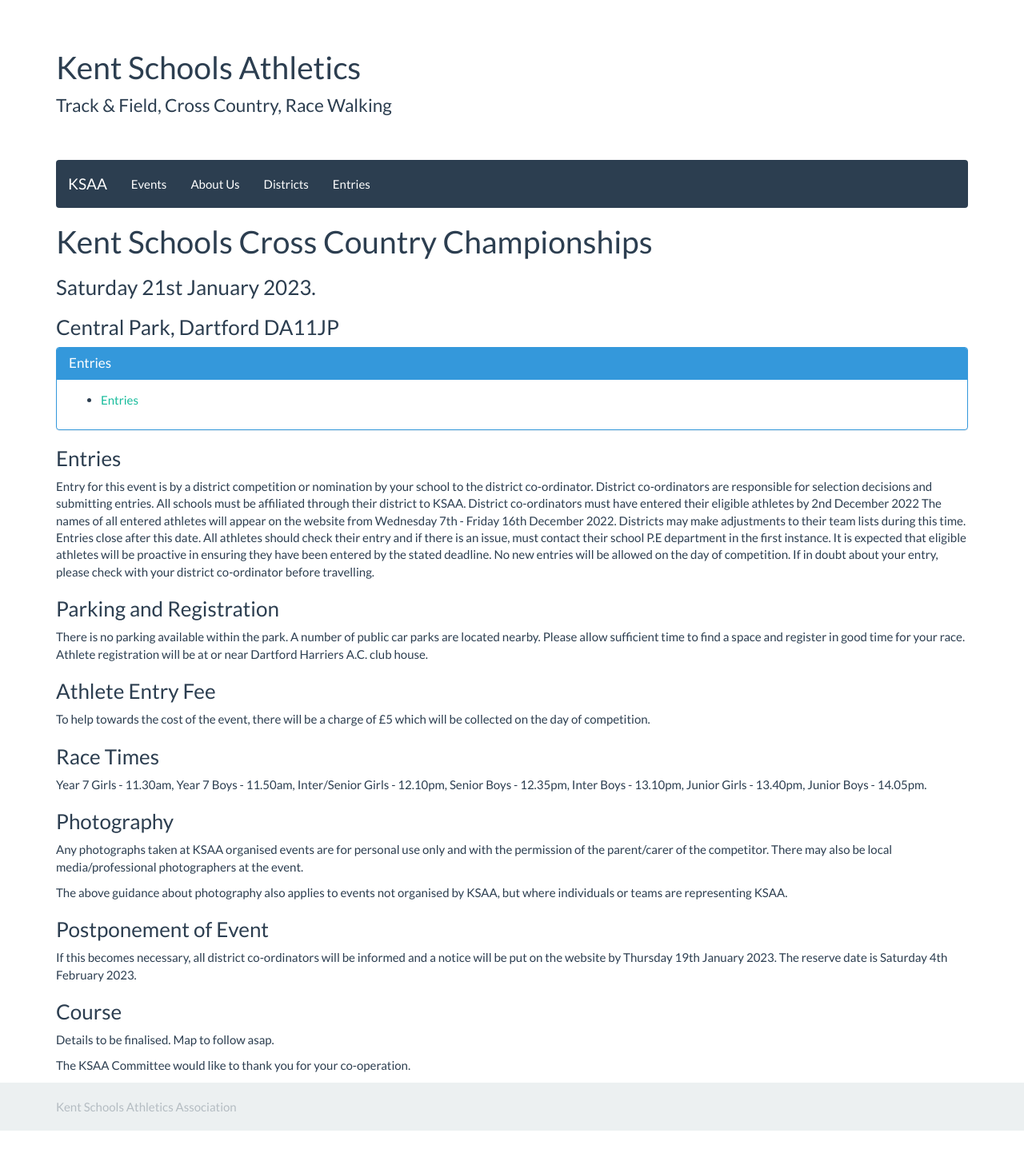
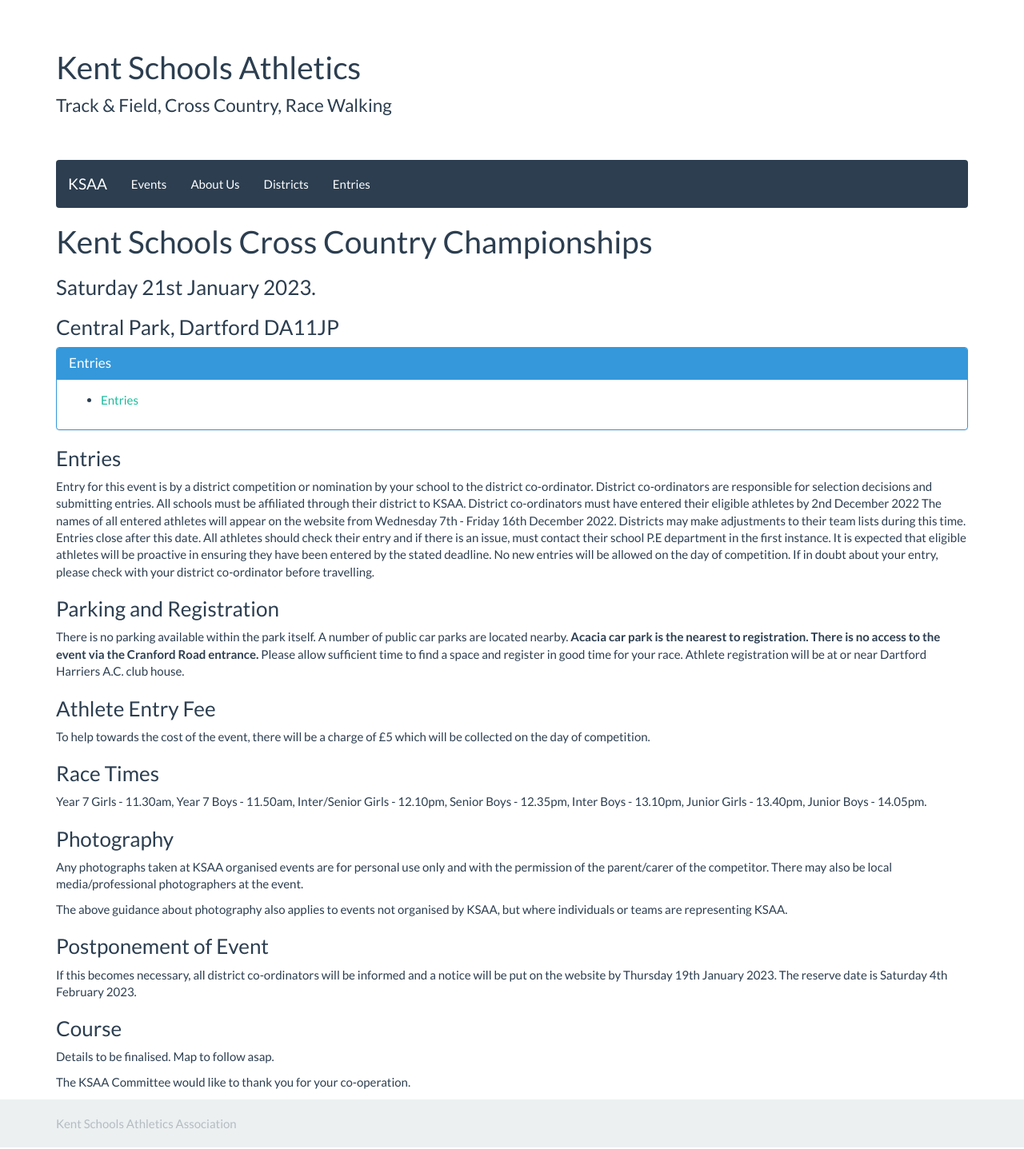
Before and after one commit to chrisnewark/chrisnewark.github.io, a Jekyll site: the page built from _events/22-23/2023-01-21-kent-schools-cross-country-champs.md, in a window 1280 px wide. Shown: the whole page at 80% size. Built offline with Jekyll 4.4.1, drawn with Linux system fonts in a browser that asks for light colours; nearby versions of some CDN libraries; before the commit the page ends 1415 px from its top, so only the background shows below that.

Commit message:
Updated info

```diff
--- a/_events/22-23/2023-01-21-kent-schools-cross-country-champs.md
+++ b/_events/22-23/2023-01-21-kent-schools-cross-country-champs.md
@@ -37,7 +37,7 @@
 
 ### Parking and Registration
 
-There is no parking available within the park. A number of public car parks are located nearby. Please allow sufficient time to find a space and register in good time for your race. Athlete registration will be at or near Dartford Harriers A.C. club house.
+There is no parking available within the park itself. A number of public car parks are located nearby. **Acacia car park is the nearest to registration. There is no access to the event via the Cranford Road entrance.** Please allow sufficient time to find a space and register in good time for your race. Athlete registration will be at or near Dartford Harriers A.C. club house.
 
 ### Athlete Entry Fee
 
```
